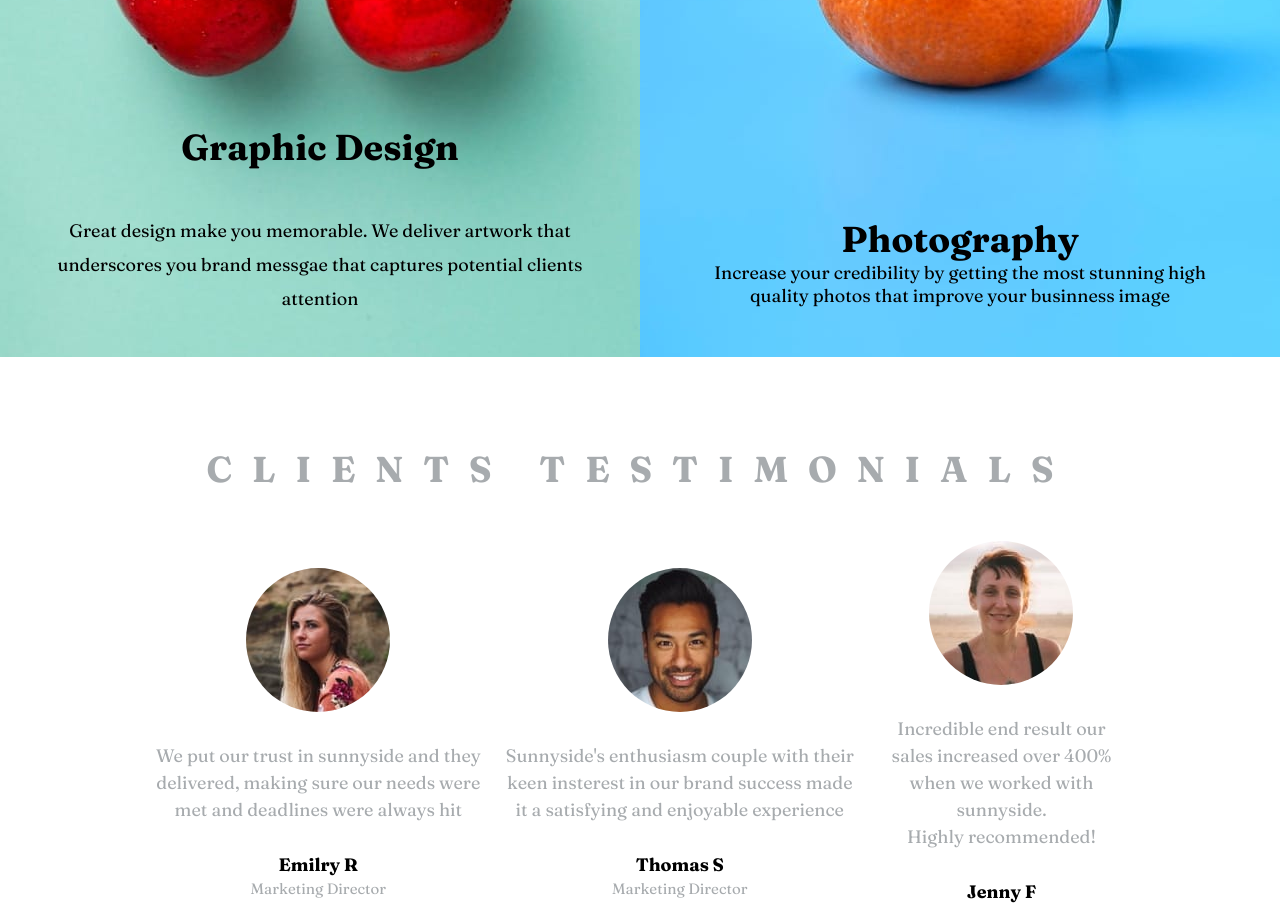
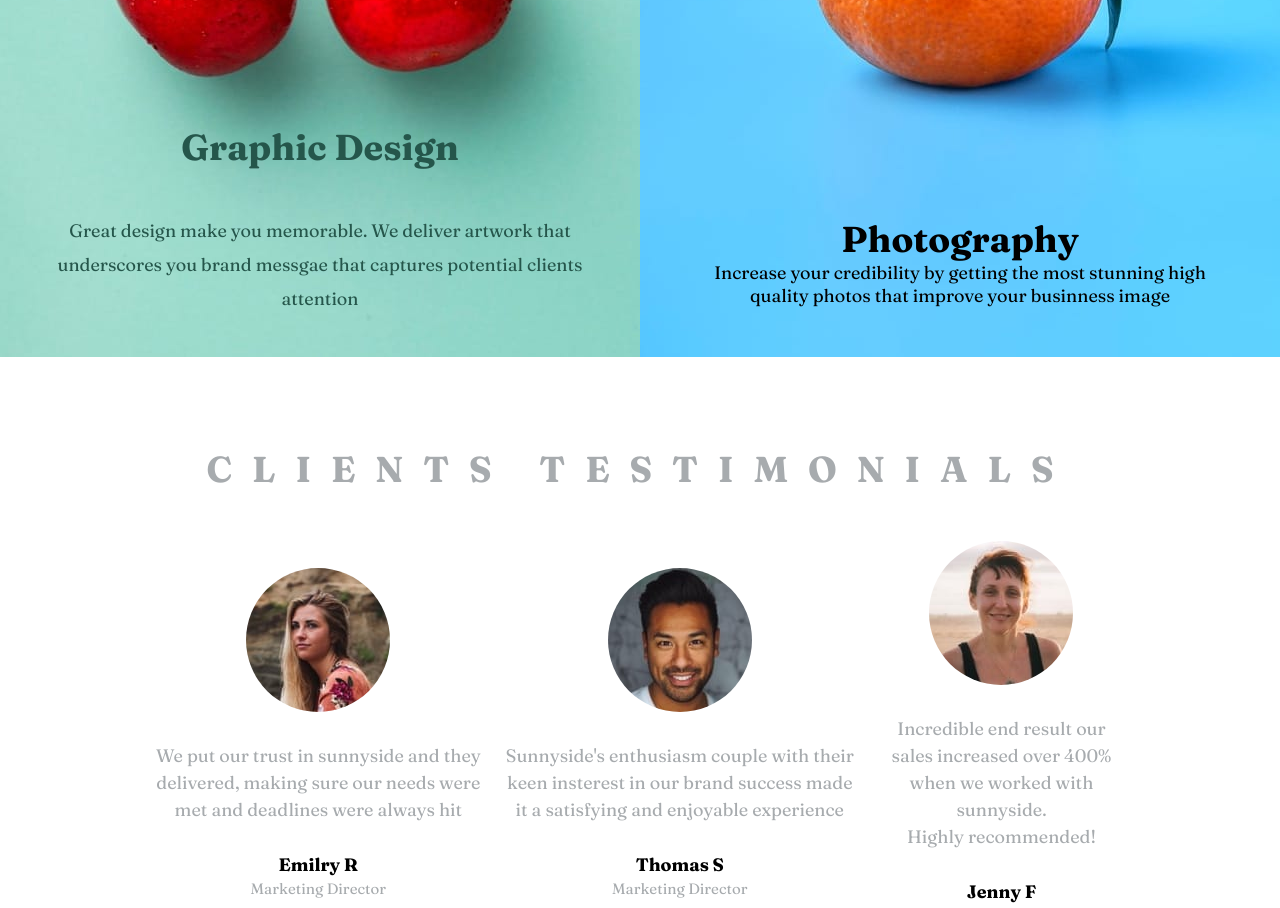
Before and after one commit to agun36/sunnyside-pro, a React (Create React App) app: page / in a window 1280 px wide. Shown: the part 2080-2988 px from the top of the page. Built offline with nearby package versions, Linux system fonts and the light colour scheme.

Commit message:
update design

```diff
--- a/src/App.scss
+++ b/src/App.scss
@@ -243,6 +243,7 @@ body {
       height: 70vh;
 
       .banner-item {
+        color: $color-Dark-desaturated-cyan-graphic-design-text;
         margin-top: auto;
         margin-bottom: 4rem;
         .graphic-title {
```
